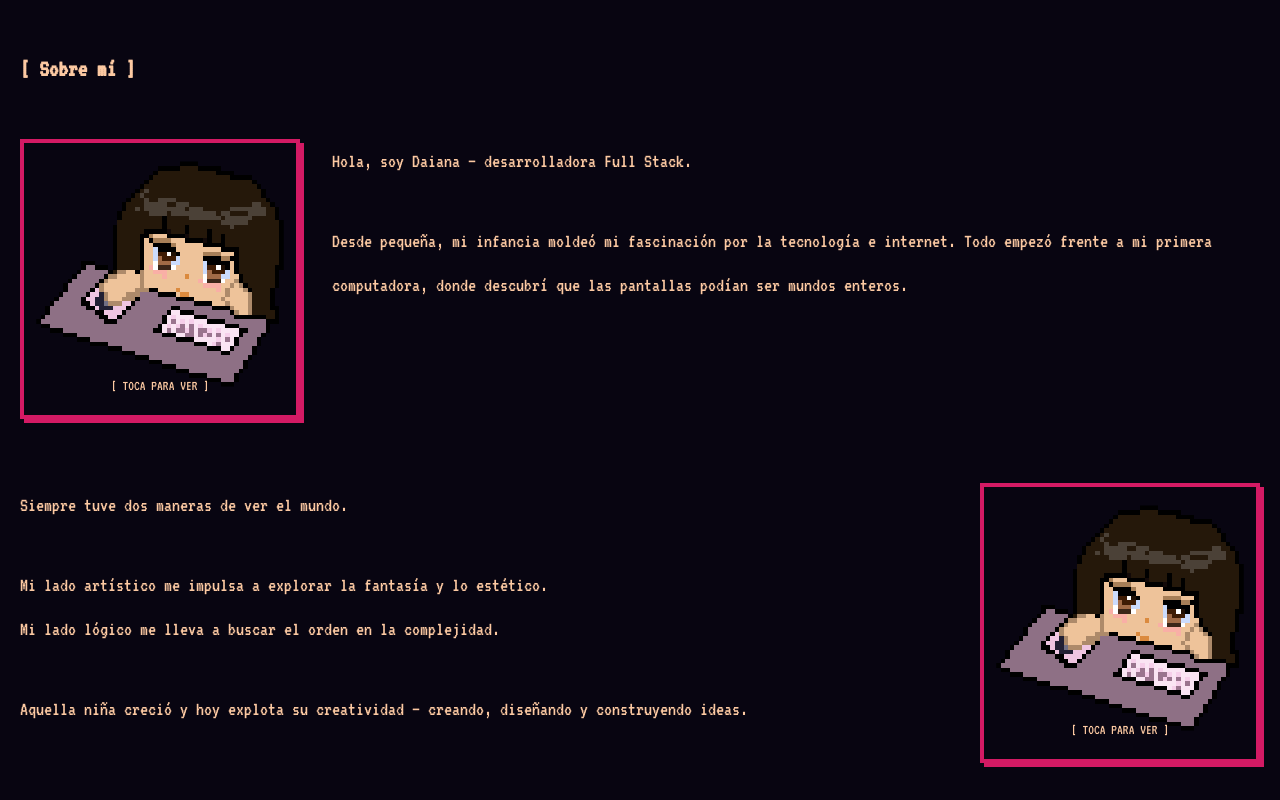
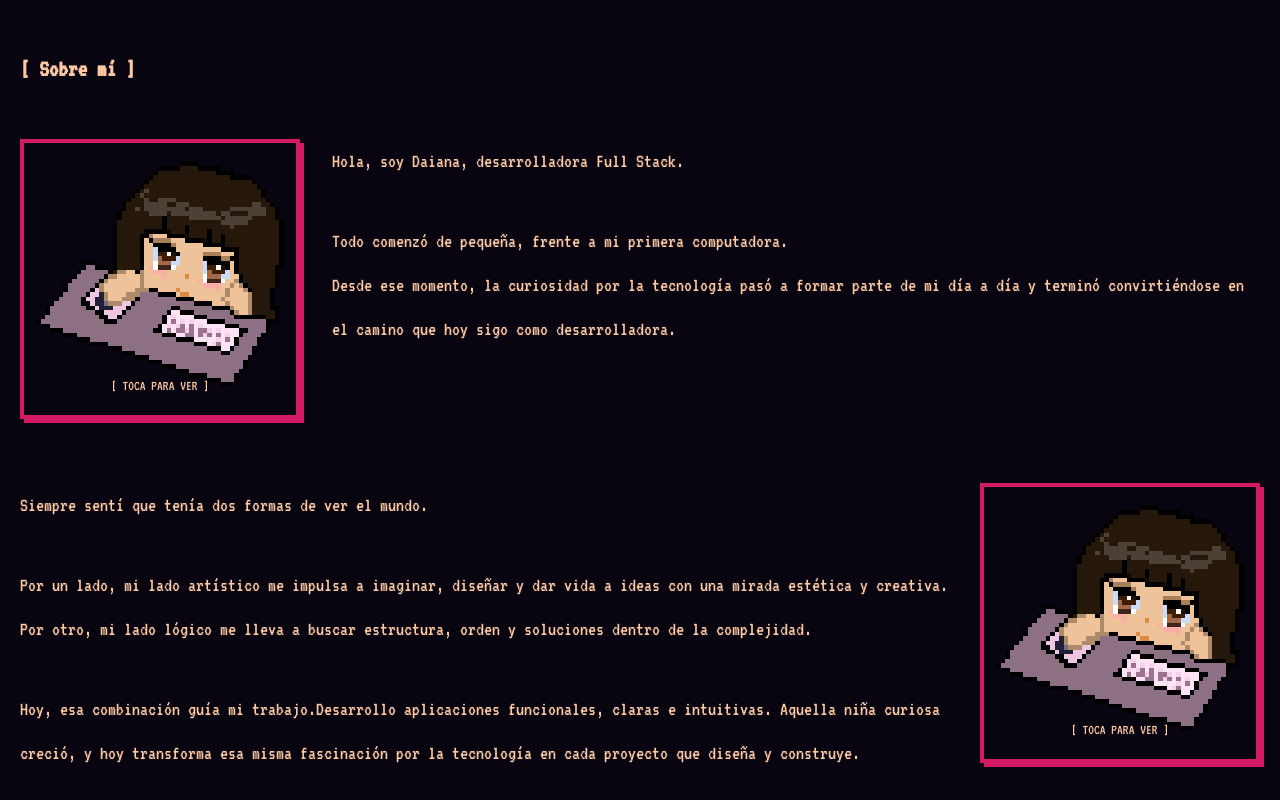
Before and after one commit to dbetania2/mi-portfolio, a Next.js app: page / in a window 1280 px wide. Shown: the part 800-1600 px from the top of the page. Built offline with nearby package versions, Linux system fonts and the light colour scheme; no server answers; the database is empty.

Commit message:
sobre mi texto

```diff
--- a/src/components/about/About.tsx
+++ b/src/components/about/About.tsx
@@ -41,13 +41,11 @@ export default function About() {
             alt="Daiana de pequeña"
           />
           <div className={styles.text}>
-            <p>Hola, soy Daiana — desarrolladora Full Stack.</p>
+            <p>Hola, soy Daiana, desarrolladora Full Stack.</p>
             <br />
             <p>
-              Desde pequeña, mi infancia moldeó mi fascinación por la tecnología
-              e internet. Todo empezó frente a mi primera computadora, donde
-              descubrí que las pantallas podían ser mundos enteros.
-            </p>
+Todo comenzó de pequeña, frente a mi primera computadora.             </p>
+          <p>Desde ese momento, la curiosidad por la tecnología pasó a formar parte de mi día a día y terminó convirtiéndose en el camino que hoy sigo como desarrolladora.</p>
           </div>
         </div>
 
@@ -58,14 +56,14 @@ export default function About() {
             alt="Daiana frente a la computadora"
           />
           <div className={styles.text}>
-            <p>Siempre tuve dos maneras de ver el mundo.</p>
+            <p>Siempre sentí que tenía dos formas de ver el mundo.</p>
             <br />
-            <p>Mi lado artístico me impulsa a explorar la fantasía y lo estético.</p>
-            <p>Mi lado lógico me lleva a buscar el orden en la complejidad.</p>
+            <p>Por un lado, mi lado artístico me impulsa a imaginar, diseñar y dar vida a ideas con una mirada estética y creativa.</p>
+            <p>Por otro, mi lado lógico me lleva a buscar estructura, orden y soluciones dentro de la complejidad.</p>
             <br />
             <p>
-              Aquella niña creció y hoy explota su creatividad — creando,
-              diseñando y construyendo ideas.
+              Hoy, esa combinación guía mi trabajo.Desarrollo aplicaciones funcionales, claras e intuitivas.
+              Aquella niña curiosa creció, y hoy transforma esa misma fascinación por la tecnología en cada proyecto que diseña y construye.
             </p>
           </div>
         </div>
```
